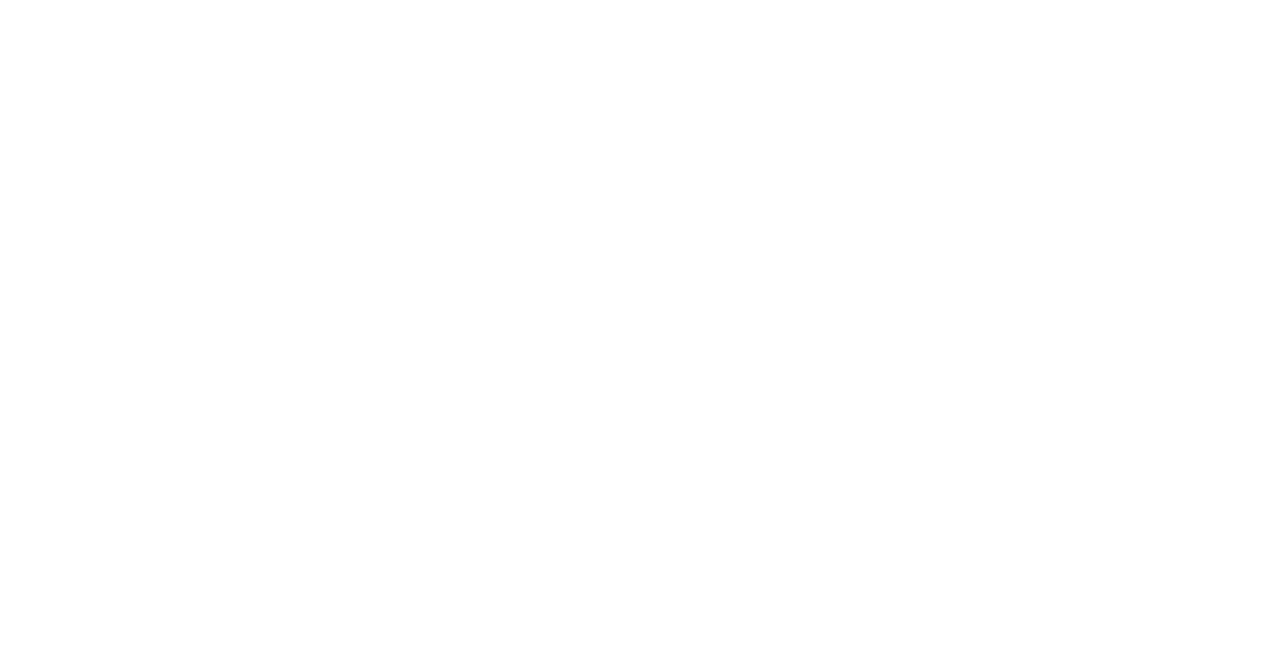
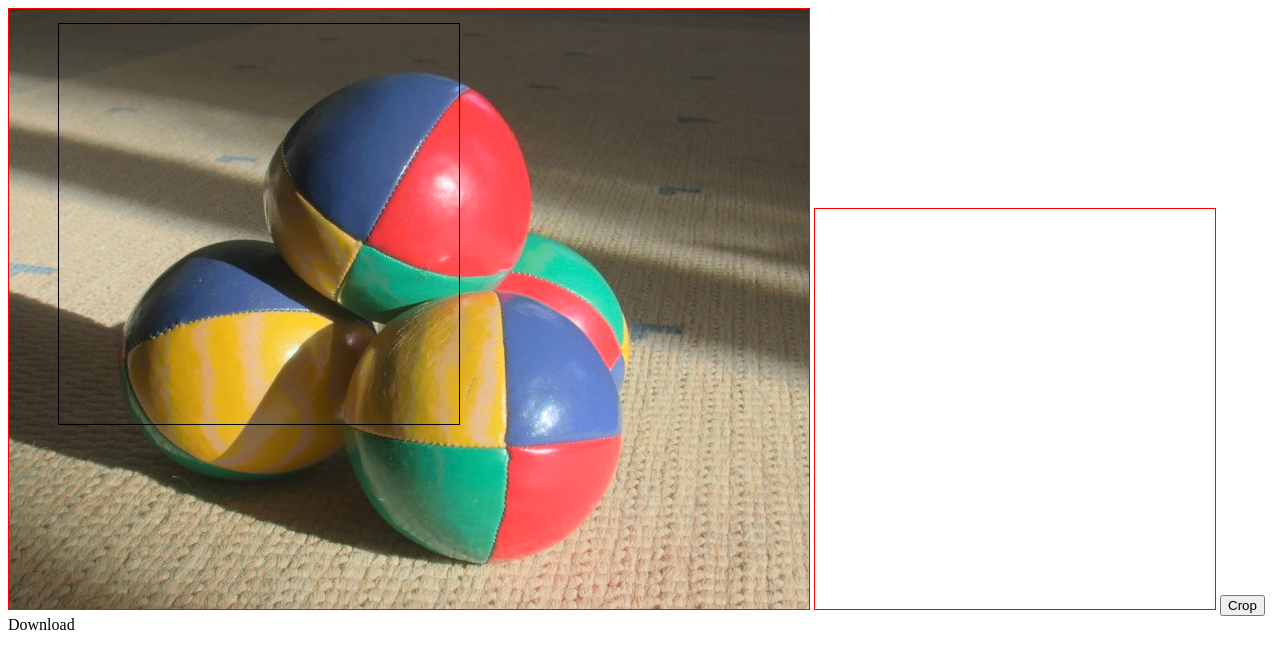
Before and after one commit to Dsantacruz/crop-image, a website built with webpack: page index.html in a window 1280 px wide. Built offline with nearby package versions, Linux system fonts and the light colour scheme.

Commit message:
without jquery ui

```diff
--- a/index.html
+++ b/index.html
@@ -1,6 +1,37 @@
 <html>
-  <head></head>
+  <head>
+    <style>
+     canvas {
+       border: 1px solid red;
+     }
+     a {
+       cursor: pointer;
+       decoration: none;
+     }
+     #cropper {
+       width: 400px;
+       height: 400px;
+       border: 1px solid black;
+       z-index: 2;
+       position: absolute;
+       top: 15px;
+       left: 50px;
+     }
+     #container {
+       position: relative;
+       overflow: hidden;
+       display: inline-block;
+     }
+    </style>
+  </head>
   <body>
+    <div id="container">
+      <canvas id="canvas" width="300" height="300"></canvas>
+      <div id="cropper" draggable="true"></div>
+    </div>
+    <canvas id="dest"></canvas>
+    <button id="crop">Crop</button>
+    <a id="download">Download</a>
     <script src="build/bundle.js"></script>
   </body>
 </html>
--- a/package.json
+++ b/package.json
@@ -14,6 +14,8 @@
   "dependencies": {
     "babel-core": "^6.3.26",
     "babel-loader": "^6.2.0",
+    "jquery": "^2.1.4",
+    "jquery-ui": "^1.10.5",
     "webpack": "^1.12.9"
   },
   "devDependencies": {
--- a/src/index.js
+++ b/src/index.js
@@ -1 +1,62 @@
-console.log('asdf');
+let link = document.getElementById('download');
+let cropBtn = document.getElementById('crop');
+let destCanvas = document.getElementById('dest');
+let cropper = document.getElementById('cropper');
+let srcCanvas = document.getElementById('canvas');
+let container = document.getElementById('container');
+
+let context = srcCanvas.getContext('2d');
+
+let getValueProperty = (style, prop) => {
+  return parseInt(style.getPropertyValue(prop), 10);
+};
+
+cropper.addEventListener('dragstart', e => {
+  let style = window.getComputedStyle(e.target, null);
+  let obj = {
+    left: getValueProperty(style, 'left') - e.clientX,
+    top: getValueProperty(style, 'top') - e.clientY
+  };
+  e.dataTransfer.setData('text', JSON.stringify(obj));
+});
+
+container.addEventListener('dragover', e => {
+  e.preventDefault();
+});
+
+container.addEventListener('drop', e => {
+  let offset = JSON.parse(e.dataTransfer.getData('text/plain'));
+  cropper.style.left = (e.clientX + offset.left) + 'px';
+  cropper.style.top = (e.clientY + offset.top) + 'px';
+  e.preventDefault();
+  crop();
+});
+
+cropper.addEventListener('drag', e => {
+});
+
+link.addEventListener('click', () => {
+  link.href = destCanvas.toDataURL();
+  link.download = 'crop.png';
+});
+
+let crop = () => {
+  let style = window.getComputedStyle(cropper, null);
+  let top = getValueProperty(style, 'top');
+  let left = getValueProperty(style, 'left');
+  destCtx.drawImage(img, left, top, 400, 400, 0, 0, 400, 400);
+};
+
+cropBtn.addEventListener('click', crop);
+
+destCanvas.height = 400;
+destCanvas.width = 400;
+let destCtx = destCanvas.getContext('2d');
+
+let img = new Image();
+img.src = 'demo.jpg';
+img.onload = () => {
+  srcCanvas.width = img.naturalWidth;
+  srcCanvas.height = img.naturalHeight;
+  context.drawImage(img, 0, 0);
+};
```
Also changed, not shown: build/bundle.js, demo.jpg (added).
